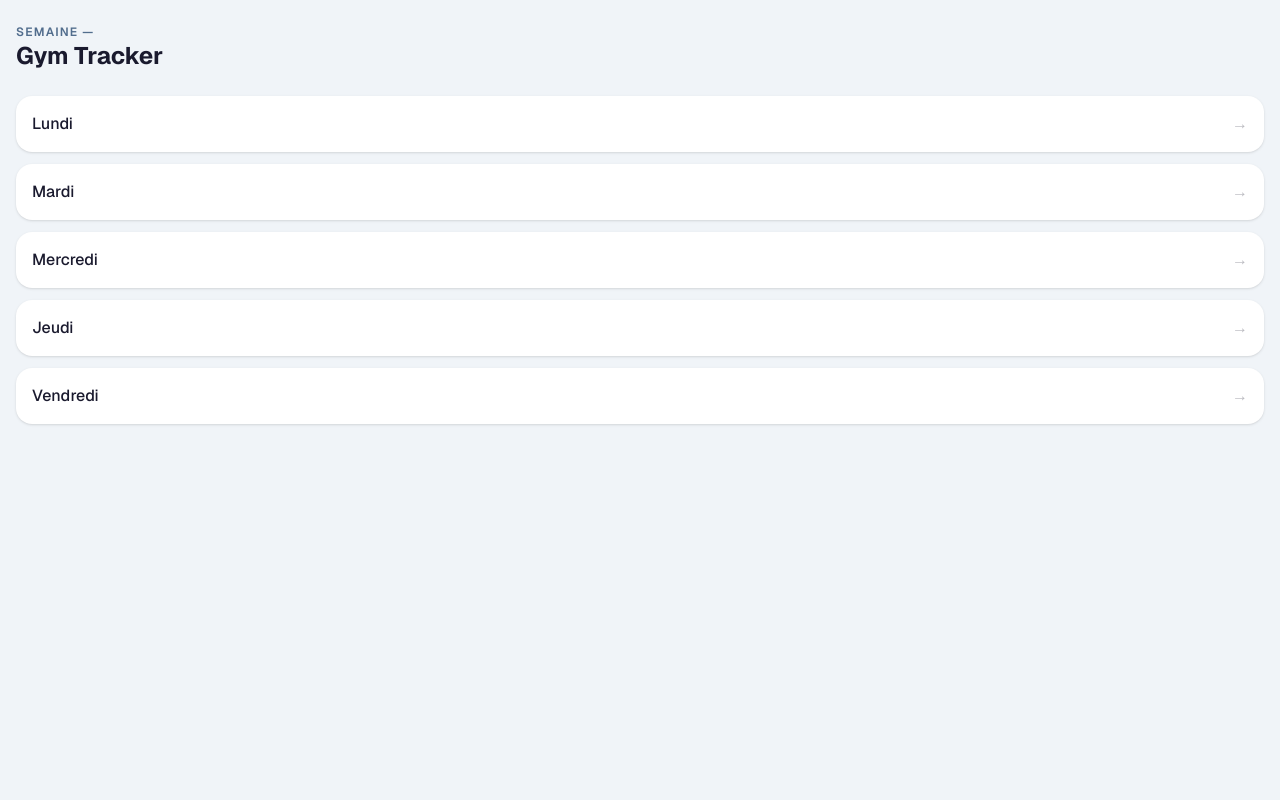
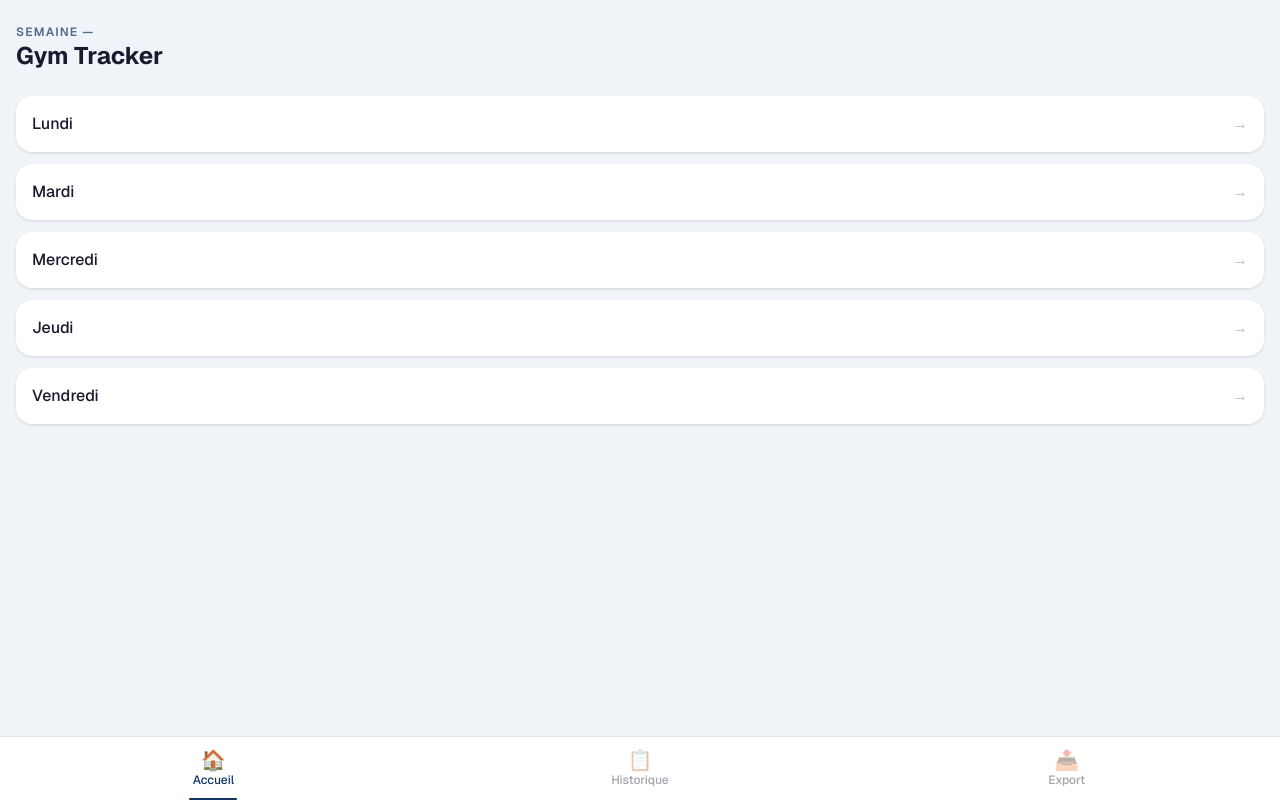
Before and after one commit to ffrechette-spec/entrainement, a Next.js app: page / in a window 1280 px wide. Built offline with nearby package versions, Linux system fonts and the light colour scheme.

Commit message:
feat: bottom navigation with active state

```diff
--- a/app/layout.tsx
+++ b/app/layout.tsx
@@ -1,5 +1,6 @@
 import type { Metadata, Viewport } from "next";
 import { Geist, Geist_Mono } from "next/font/google";
+import NavBar from "@/components/NavBar";
 import "./globals.css";
 
 const geistSans = Geist({
@@ -43,6 +44,7 @@ export default function RootLayout({
     >
       <body className="flex min-h-full flex-col bg-background text-foreground">
         <main className="flex-1 pb-16">{children}</main>
+        <NavBar />
       </body>
     </html>
   );
--- /dev/null
+++ b/app/loading.tsx
@@ -0,0 +1,11 @@
+export default function Loading() {
+  return (
+    <div className="flex min-h-[calc(100vh-4rem)] items-center justify-center">
+      <div
+        role="status"
+        aria-label="Chargement"
+        className="h-8 w-8 animate-spin rounded-full border-4 border-accent border-t-transparent"
+      />
+    </div>
+  );
+}
--- /dev/null
+++ b/app/not-found.tsx
@@ -0,0 +1,19 @@
+import Link from "next/link";
+
+export default function NotFound() {
+  return (
+    <div className="flex min-h-[calc(100vh-4rem)] flex-col items-center justify-center px-4 text-center">
+      <p className="text-5xl mb-4">🏋️</p>
+      <h1 className="text-2xl font-bold text-foreground mb-2">Page introuvable</h1>
+      <p className="text-sm text-foreground/60 mb-6">
+        Cette page n&apos;existe pas.
+      </p>
+      <Link
+        href="/"
+        className="inline-flex min-h-[44px] items-center justify-center rounded-xl bg-accent px-6 py-3 font-medium text-white active:opacity-80"
+      >
+        Retour à l&apos;accueil
+      </Link>
+    </div>
+  );
+}
--- /dev/null
+++ b/components/NavBar.tsx
@@ -0,0 +1,44 @@
+"use client";
+
+import Link from "next/link";
+import { usePathname } from "next/navigation";
+
+const NAV_ITEMS = [
+  { href: "/", label: "Accueil", icon: "🏠" },
+  { href: "/historique", label: "Historique", icon: "📋" },
+  { href: "/export", label: "Export", icon: "📤" },
+] as const;
+
+export default function NavBar() {
+  const pathname = usePathname();
+
+  function isActive(href: string) {
+    if (href === "/") return pathname === "/";
+    return pathname.startsWith(href);
+  }
+
+  return (
+    <nav className="fixed bottom-0 left-0 right-0 z-50 flex h-16 items-stretch border-t border-foreground/10 bg-white">
+      {NAV_ITEMS.map(({ href, label, icon }) => (
+        <Link
+          key={href}
+          href={href}
+          className={[
+            "flex flex-1 flex-col items-center justify-center gap-0.5 text-xs font-medium transition-colors",
+            isActive(href)
+              ? "text-accent"
+              : "text-foreground/40 active:text-accent",
+          ].join(" ")}
+        >
+          <span className="text-xl leading-none" aria-hidden="true">
+            {icon}
+          </span>
+          <span>{label}</span>
+          {isActive(href) && (
+            <span className="absolute bottom-0 h-0.5 w-12 rounded-full bg-accent" />
+          )}
+        </Link>
+      ))}
+    </nav>
+  );
+}
```
